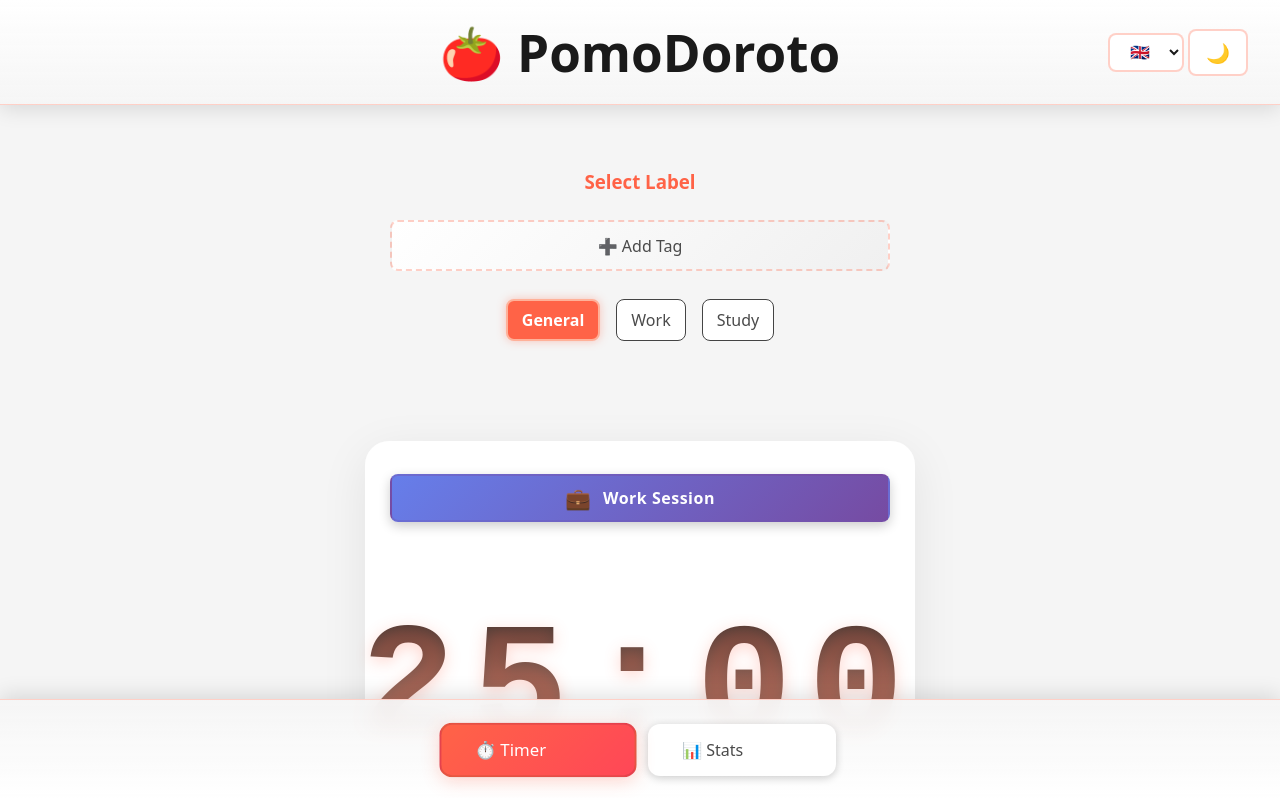
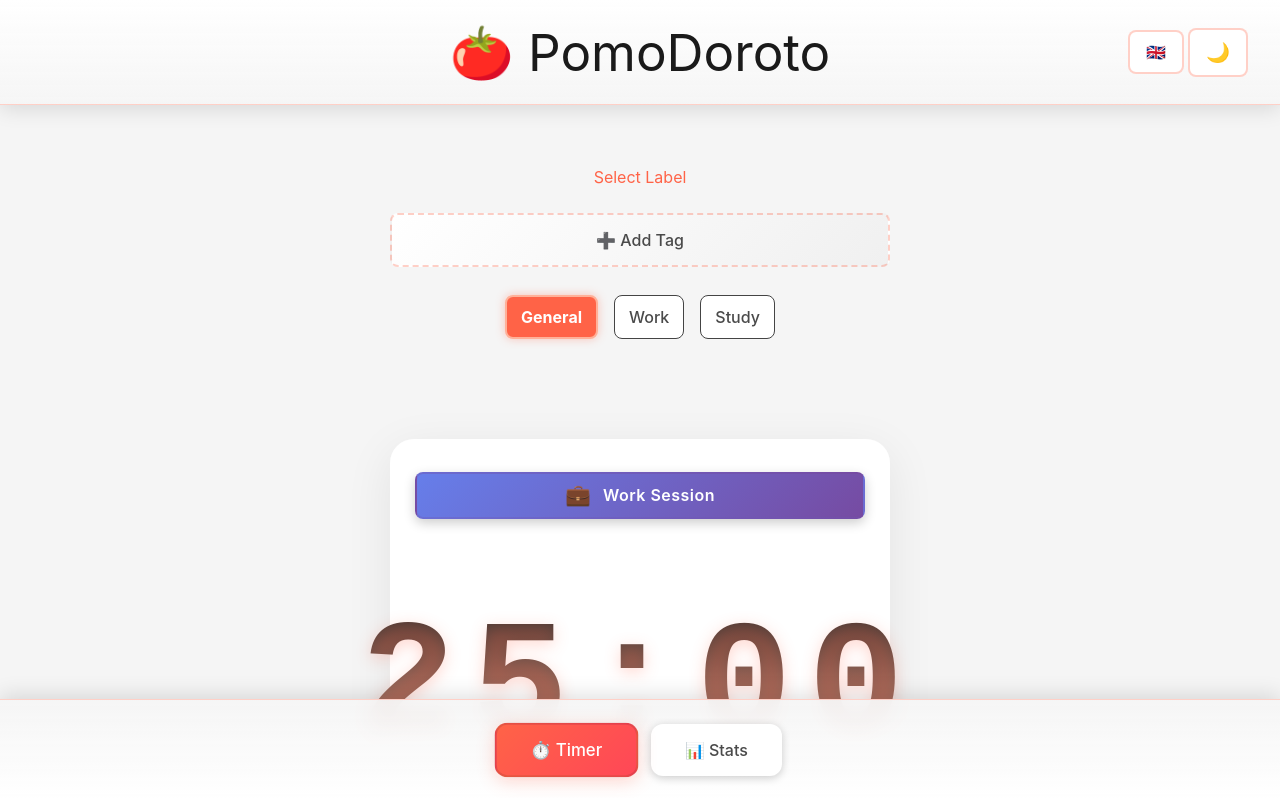
Before and after one commit to drt-dave/pomodoro, a React (Vite) app: page / in a window 1280 px wide. Shown: the top 798 px of the page. Built offline with nearby package versions, Linux system fonts and the light colour scheme.

Commit message:
style: add CSS reset for cross-browser consistency

```diff
--- a/src/index.css
+++ b/src/index.css
@@ -1,5 +1,25 @@
+/* ===========================================================================
+   CSS RESET - Cross-browser normalization
+   =========================================================================== */
+
+/**
+ * 1. Box Model Reset
+ * Forces all elements to use border-box sizing
+ */
+*, *::before, *::after {
+  box-sizing: border-box;
+  margin: 0;
+  padding: 0;
+}
+
+/**
+ * 2. Root Styles
+ * Base typography and color settings
+ */
 :root {
-  font-family: system-ui, Avenir, Helvetica, Arial, sans-serif;
+  /* Predictable font stack - avoids system-ui inconsistencies */
+  font-family: -apple-system, BlinkMacSystemFont, 'Segoe UI', Roboto, Oxygen,
+    Ubuntu, Cantarell, 'Helvetica Neue', Arial, sans-serif;
   line-height: 1.5;
   font-weight: 400;
 
@@ -7,10 +27,38 @@
   color: var(--text-primary);
   background-color: var(--bg-primary);
 
+  /* Font rendering consistency */
   font-synthesis: none;
   text-rendering: optimizeLegibility;
   -webkit-font-smoothing: antialiased;
   -moz-osx-font-smoothing: grayscale;
+}
+
+/**
+ * 3. HTML & Body Reset
+ */
+html, body {
+  height: 100dvh;
+  overflow: hidden;
+  overscroll-behavior: none;
+}
+
+body {
+  min-width: 320px;
+  touch-action: pan-y;
+}
+
+/**
+ * 4. Typography Reset
+ */
+h1, h2, h3, h4, h5, h6 {
+  font-size: inherit;
+  font-weight: inherit;
+}
+
+h1 {
+  font-size: 3.2em;
+  line-height: 1.1;
 }
 
 a {
@@ -18,21 +66,23 @@ a {
   color: #646cff;
   text-decoration: inherit;
 }
+
 a:hover {
   color: #535bf2;
 }
 
-body {
-  margin: 0;
-  display: flex;
-  place-items: center;
-  min-width: 320px;
-  min-height: 100vh;
-}
-
-h1 {
-  font-size: 3.2em;
-  line-height: 1.1;
+/**
+ * 5. Form Elements Reset
+ * Normalizes buttons, inputs across browsers
+ */
+button, input, select, textarea {
+  font: inherit;
+  color: inherit;
+  background: transparent;
+  border: none;
+  -webkit-appearance: none;
+  -moz-appearance: none;
+  appearance: none;
 }
 
 button {
@@ -41,17 +91,35 @@ button {
   padding: 0.6em 1.2em;
   font-size: 1em;
   font-weight: 500;
-  font-family: inherit;
   background-color: var(--bg-card);
   color: var(--text-primary);
   cursor: pointer;
   transition: border-color 0.25s, background-color 0.25s;
 }
+
 button:hover {
   border-color: var(--accent-primary);
   background-color: var(--bg-card-hover);
 }
+
 button:focus,
 button:focus-visible {
-  outline: 4px auto -webkit-focus-ring-color;
+  outline: 2px solid var(--accent-primary);
+  outline-offset: 2px;
 }
+
+/**
+ * 6. Media Reset
+ * Prevents images/videos from overflowing
+ */
+img, picture, video, canvas, svg {
+  display: block;
+  max-width: 100%;
+}
+
+/**
+ * 7. List Reset
+ */
+ul, ol {
+  list-style: none;
+}
```
